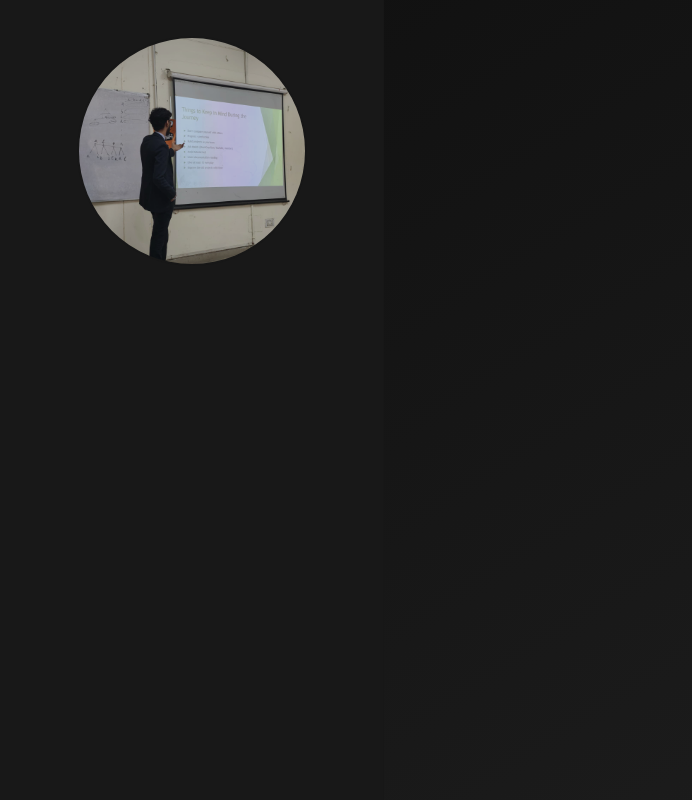
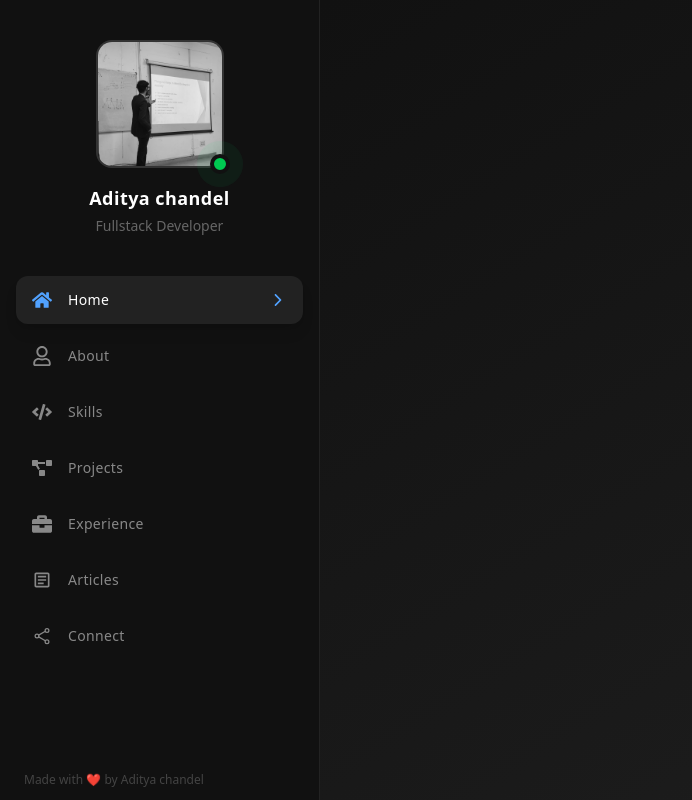
Before and after one commit to TonyStark-19/my-portfolio, a React (Vite) app: page / in a window 1280 px wide. Shown: the whole page, without its empty margins (0-692 px from the left). Built offline with nearby package versions, Linux system fonts and the light colour scheme.

Commit message:
Completed left sidebar

```diff
--- a/src/Components/LeftSidebar.jsx
+++ b/src/Components/LeftSidebar.jsx
@@ -1,10 +1,88 @@
+// import useState from react
+import { useState } from "react";
+
+// import icons from react-icons
+import { FaHome, FaRegUser, FaCode, FaProjectDiagram, FaBriefcase } from "react-icons/fa";
+import { IoShareSocialOutline } from "react-icons/io5";
+import { MdOutlineArticle } from "react-icons/md";
+import { IoIosArrowForward } from "react-icons/io";
+
+// define pages for navigation
+const pages = [
+    { name: "Home", slug: "home", icon: <FaHome /> },
+    { name: "About", slug: "about", icon: <FaRegUser /> },
+    { name: "Skills", slug: "skills", icon: <FaCode /> },
+    { name: "Projects", slug: "projects", icon: <FaProjectDiagram /> },
+    { name: "Experience", slug: "experience", icon: <FaBriefcase /> },
+    { name: "Articles", slug: "articles", icon: <MdOutlineArticle /> },
+    { name: "Connect", slug: "connect", icon: <IoShareSocialOutline /> },
+];
+
 // Left Sidebar Component
-export default function Left() {
+export default function LeftSidebar() {
+    const [activeTab, setActiveTab] = useState("home");
+
     return (
-        <div className="w-96 overflow-y-auto bg-[#181818] h-full border-r border-r-[#171717]">
-            <div className=" flex flex-col items-center p-4">
-                <img src="/images/profile.jpg" alt="" className="w-57.5 rounded-full object-cover border-2 mt-5 border-[#171717] opacity-80" />
+        <aside className="w-80 flex flex-col bg-[#111111] h-screen border-r border-[#222222] sticky top-0">
+            {/* Profile Section */}
+            <div className="flex flex-col items-center py-10">
+                <div className="relative">
+                    <img
+                        src="/images/profile.jpg"
+                        alt="Profile"
+                        className="w-32 h-32 rounded-2xl object-cover border-2 border-[#333333] grayscale hover:grayscale-0 transition-all duration-500"
+                    />
+                    <div className="absolute -bottom-2 -right-2 w-6 h-6 flex items-center justify-center">
+                        {/* The Pinging Radar Circle */}
+                        <span className="animate-ping absolute inline-flex h-full w-full rounded-full bg-green-400 opacity-75"></span>
+
+                        {/* The Solid Static Circle (Your original node) */}
+                        <span className="relative inline-flex rounded-full h-5 w-5 bg-green-500 border-4 border-[#111111]"></span>
+                    </div>
+                </div>
+                <h1 className="mt-4 text-white font-semibold text-lg tracking-wide">Aditya chandel</h1>
+                <p className="text-[#666666] text-sm mt-1">Fullstack Developer</p>
             </div>
-        </div >
-    )
+
+            {/* Navigation */}
+            <nav className="flex-1 px-4 space-y-2 overflow-y-auto custom-scrollbar">
+                {pages.map((page) => {
+                    const isActive = activeTab === page.slug;
+                    return (
+                        <button
+                            key={page.slug}
+                            onClick={() => setActiveTab(page.slug)}
+                            className={`w-full flex items-center justify-between px-4 py-3.5 rounded-xl transition-all duration-300 group cursor-pointer
+                                ${isActive ? "bg-[#222222] text-white shadow-lg"
+                                    : "text-[#888888] hover:bg-[#1a1a1a] hover:text-white"
+                                }`}
+                        >
+                            {/* Left side: Icon + Name */}
+                            <div className="flex items-center space-x-4">
+                                <span className={`text-xl transition-transform duration-200 group-hover:scale-110 ${isActive ? "text-blue-400" : ""}`}>
+                                    {page.icon}
+                                </span>
+                                <span className="text-sm font-medium tracking-wide">
+                                    {page.name}
+                                </span>
+                            </div>
+
+                            {/* Right side: Arrow Icon */}
+                            <div className={`transition-all duration-300 text-lg
+                                ${isActive ? "opacity-100 translate-x-0 text-blue-400"
+                                    : "opacity-0 -translate-x-2 group-hover:opacity-100 group-hover:translate-x-0"
+                                }`}>
+                                <IoIosArrowForward />
+                            </div>
+                        </button>
+                    );
+                })}
+            </nav>
+
+            {/* Bottom Footer */}
+            <div className="px-6 pb-3 text-[#444444] text-xs text-left">
+                Made with ❤️ by Aditya chandel
+            </div>
+        </aside>
+    );
 }
```
